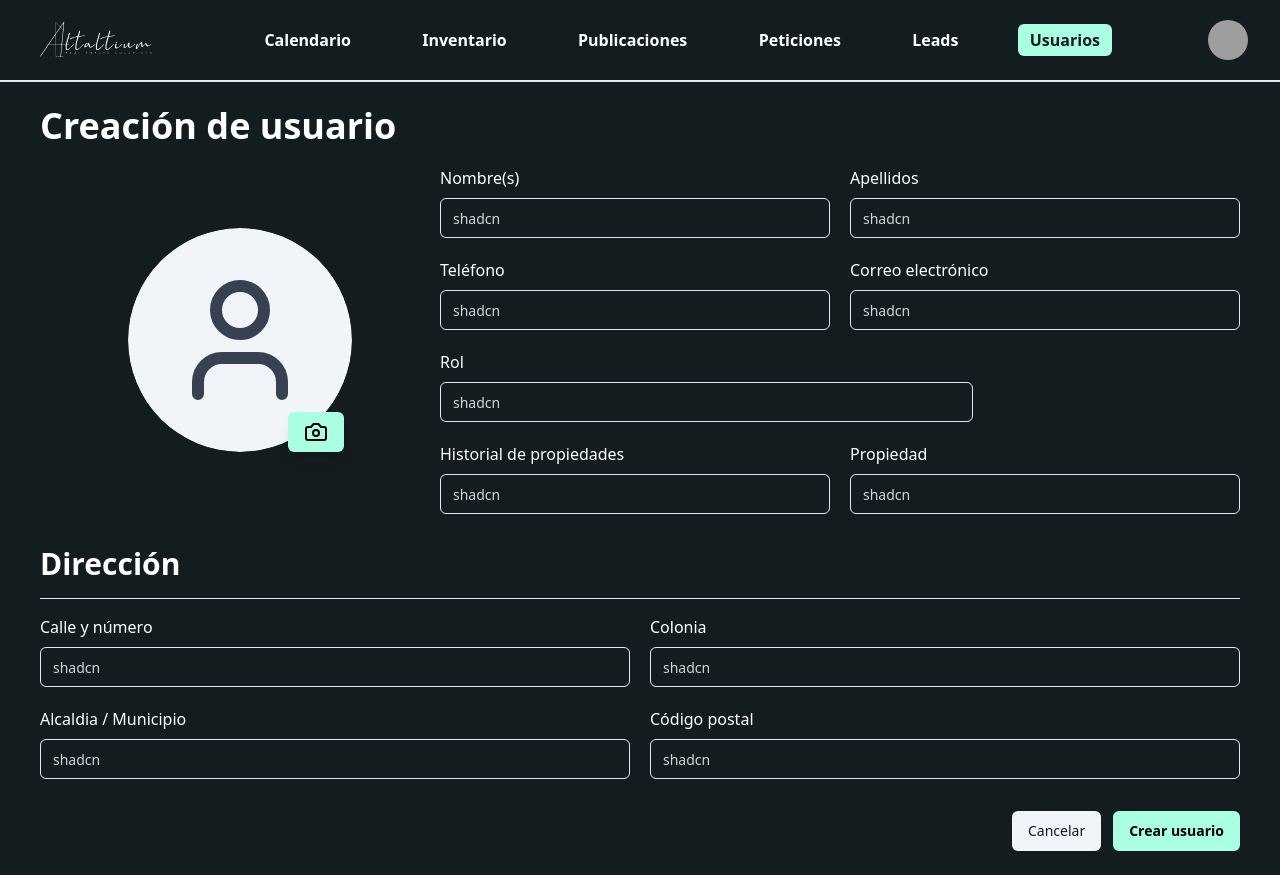
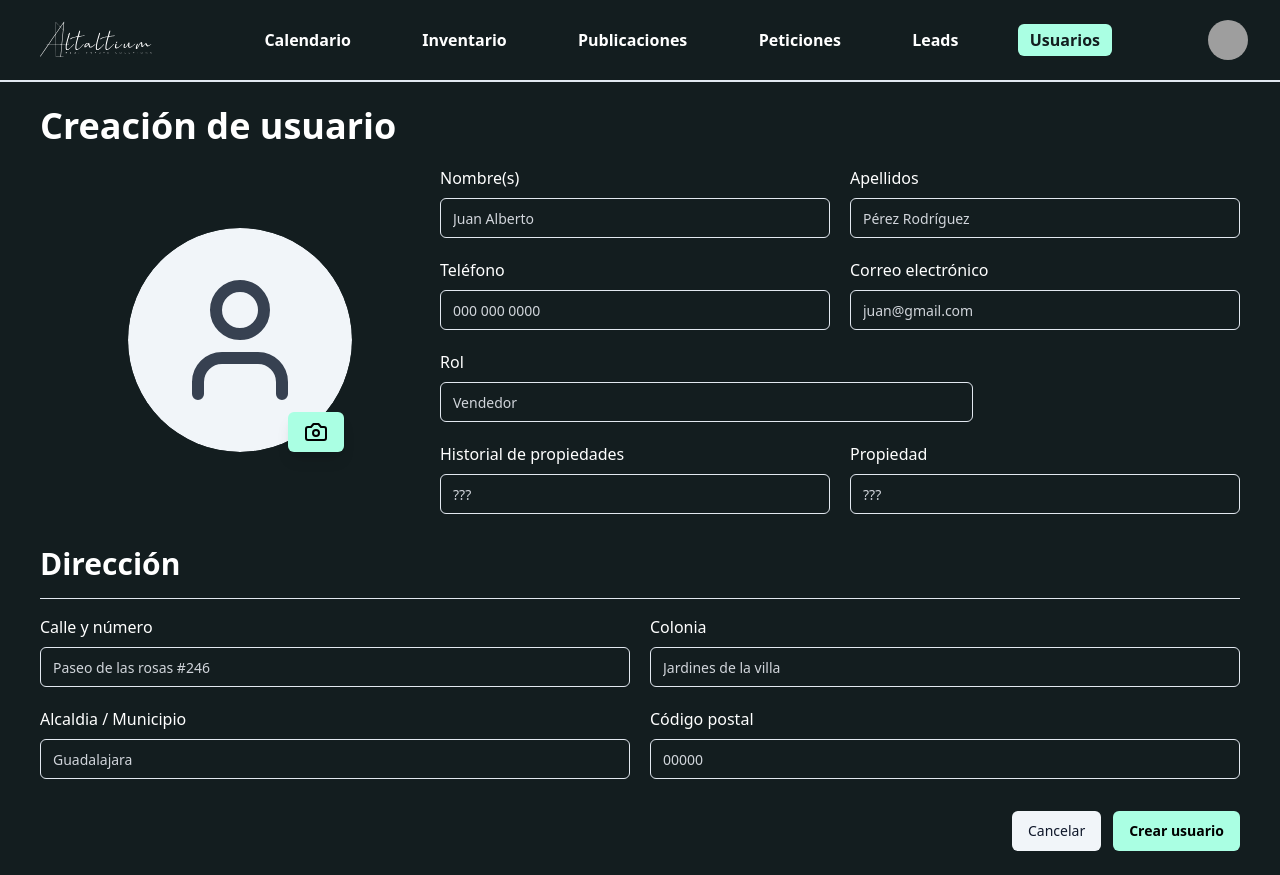
Before and after one commit to Erod-star/dashboard-alexandria, a React (Vite) app: page /usuarios/nuevo in a window 1280 px wide. Built offline with nearby package versions, Linux system fonts and the light colour scheme; grey boxes are pictures that could not be loaded.

Commit message:
feature(users): Add placeholders to inputs

```diff
--- a/src/modules/users/hooks/useUsersForm.ts
+++ b/src/modules/users/hooks/useUsersForm.ts
@@ -23,12 +23,18 @@ export const useUsersForm = () => {
     role: z.string().min(1, {
       message: 'Por favor selecciona un rol.',
     }),
-    propertiesHistory: z.string().min(1, {
-      message: 'Por favor selecciona un rol.',
-    }),
-    property: z.string().min(1, {
-      message: 'Por favor selecciona una propiedad.',
-    }),
+    propertiesHistory: z
+      .string()
+      .min(1, {
+        message: 'Por favor selecciona un rol.',
+      })
+      .optional(),
+    property: z
+      .string()
+      .min(1, {
+        message: 'Por favor selecciona una propiedad.',
+      })
+      .optional(),
     streetAndNumber: textField,
     colony: textField,
     city: textField,
--- a/src/modules/users/views/UsersFormView.tsx
+++ b/src/modules/users/views/UsersFormView.tsx
@@ -50,7 +50,13 @@ const UsersFormView = () => {
                       <FormItem className="w-1/2">
                         <FormLabel>Nombre(s)</FormLabel>
                         <FormControl>
-                          <Input placeholder="shadcn" {...field} />
+                          <Input
+                            placeholder="Juan Alberto"
+                            type="text"
+                            minLength={2}
+                            required
+                            {...field}
+                          />
                         </FormControl>
                         <FormMessage />
                       </FormItem>
@@ -64,7 +70,13 @@ const UsersFormView = () => {
                       <FormItem className="w-1/2">
                         <FormLabel>Apellidos</FormLabel>
                         <FormControl>
-                          <Input placeholder="shadcn" {...field} />
+                          <Input
+                            placeholder="Pérez Rodríguez"
+                            type="text"
+                            minLength={2}
+                            required
+                            {...field}
+                          />
                         </FormControl>
                         <FormMessage />
                       </FormItem>
@@ -80,7 +92,7 @@ const UsersFormView = () => {
                       <FormItem className="w-1/2">
                         <FormLabel>Teléfono</FormLabel>
                         <FormControl>
-                          <Input placeholder="shadcn" {...field} />
+                          <Input placeholder="000 000 0000" {...field} />
                         </FormControl>
                         <FormMessage />
                       </FormItem>
@@ -94,7 +106,12 @@ const UsersFormView = () => {
                       <FormItem className="w-1/2">
                         <FormLabel>Correo electrónico</FormLabel>
                         <FormControl>
-                          <Input placeholder="shadcn" {...field} />
+                          <Input
+                            placeholder="juan@gmail.com"
+                            type="email"
+                            required
+                            {...field}
+                          />
                         </FormControl>
                         <FormMessage />
                       </FormItem>
@@ -109,7 +126,7 @@ const UsersFormView = () => {
                     <FormItem className="w-2/3">
                       <FormLabel>Rol</FormLabel>
                       <FormControl>
-                        <Input placeholder="shadcn" {...field} />
+                        <Input placeholder="Vendedor" required {...field} />
                       </FormControl>
                       <FormMessage />
                     </FormItem>
@@ -124,7 +141,7 @@ const UsersFormView = () => {
                       <FormItem className="w-1/2">
                         <FormLabel>Historial de propiedades</FormLabel>
                         <FormControl>
-                          <Input placeholder="shadcn" {...field} />
+                          <Input placeholder="???" {...field} />
                         </FormControl>
                         <FormMessage />
                       </FormItem>
@@ -138,7 +155,7 @@ const UsersFormView = () => {
                       <FormItem className="w-1/2">
                         <FormLabel>Propiedad</FormLabel>
                         <FormControl>
-                          <Input placeholder="shadcn" {...field} />
+                          <Input placeholder="???" {...field} />
                         </FormControl>
                         <FormMessage />
                       </FormItem>
@@ -161,7 +178,12 @@ const UsersFormView = () => {
                       <FormItem className="w-1/2">
                         <FormLabel>Calle y número</FormLabel>
                         <FormControl>
-                          <Input placeholder="shadcn" {...field} />
+                          <Input
+                            placeholder="Paseo de las rosas #246"
+                            type="text"
+                            required
+                            {...field}
+                          />
                         </FormControl>
                         <FormMessage />
                       </FormItem>
@@ -175,7 +197,12 @@ const UsersFormView = () => {
                       <FormItem className="w-1/2">
                         <FormLabel>Colonia</FormLabel>
                         <FormControl>
-                          <Input placeholder="shadcn" {...field} />
+                          <Input
+                            placeholder="Jardines de la villa"
+                            type="text"
+                            required
+                            {...field}
+                          />
                         </FormControl>
                         <FormMessage />
                       </FormItem>
@@ -191,7 +218,12 @@ const UsersFormView = () => {
                       <FormItem className="w-1/2">
                         <FormLabel>Alcaldia / Municipio</FormLabel>
                         <FormControl>
-                          <Input placeholder="shadcn" {...field} />
+                          <Input
+                            placeholder="Guadalajara"
+                            type="text"
+                            required
+                            {...field}
+                          />
                         </FormControl>
                         <FormMessage />
                       </FormItem>
@@ -205,7 +237,13 @@ const UsersFormView = () => {
                       <FormItem className="w-1/2">
                         <FormLabel>Código postal</FormLabel>
                         <FormControl>
-                          <Input placeholder="shadcn" {...field} />
+                          <Input
+                            placeholder="00000"
+                            maxLength={5}
+                            minLength={5}
+                            required
+                            {...field}
+                          />
                         </FormControl>
                         <FormMessage />
                       </FormItem>
```
